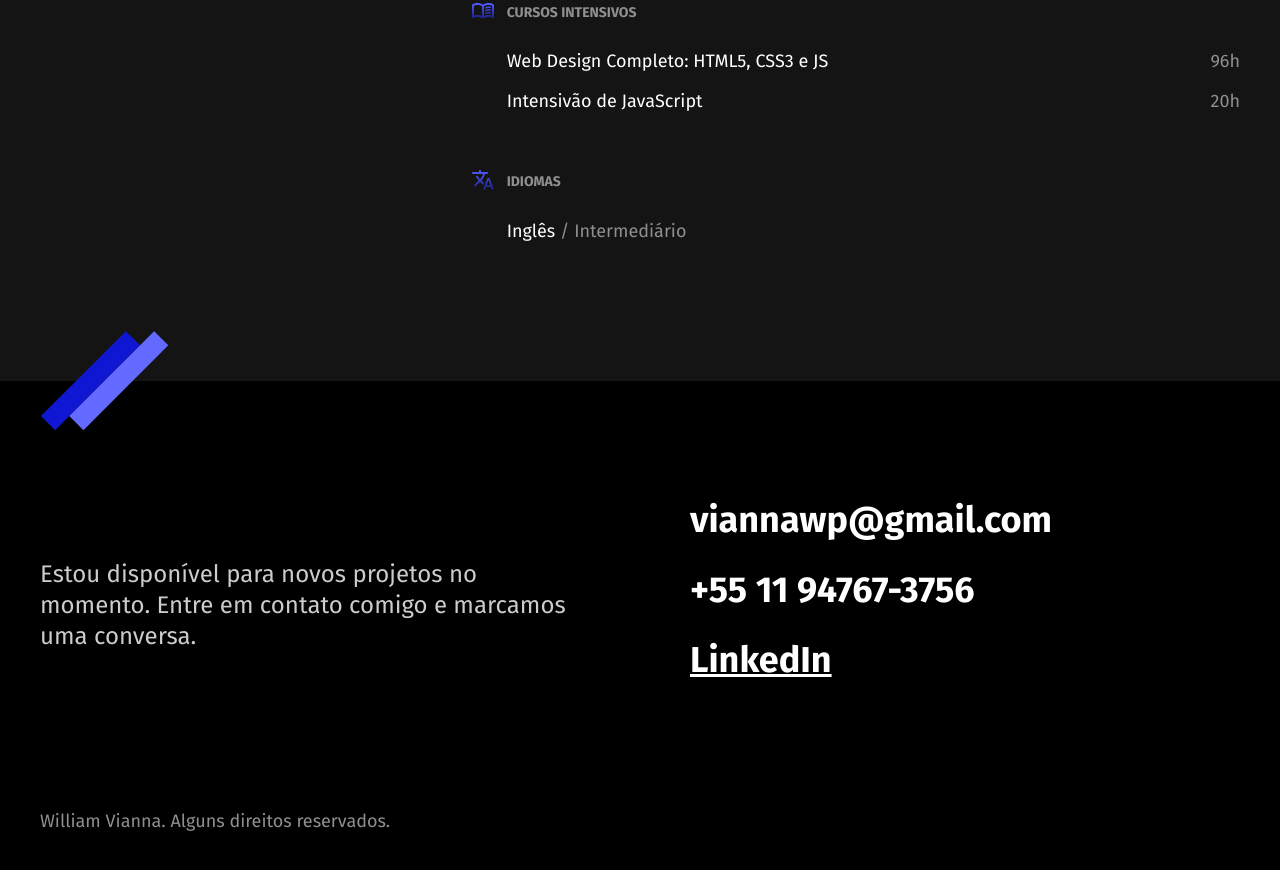
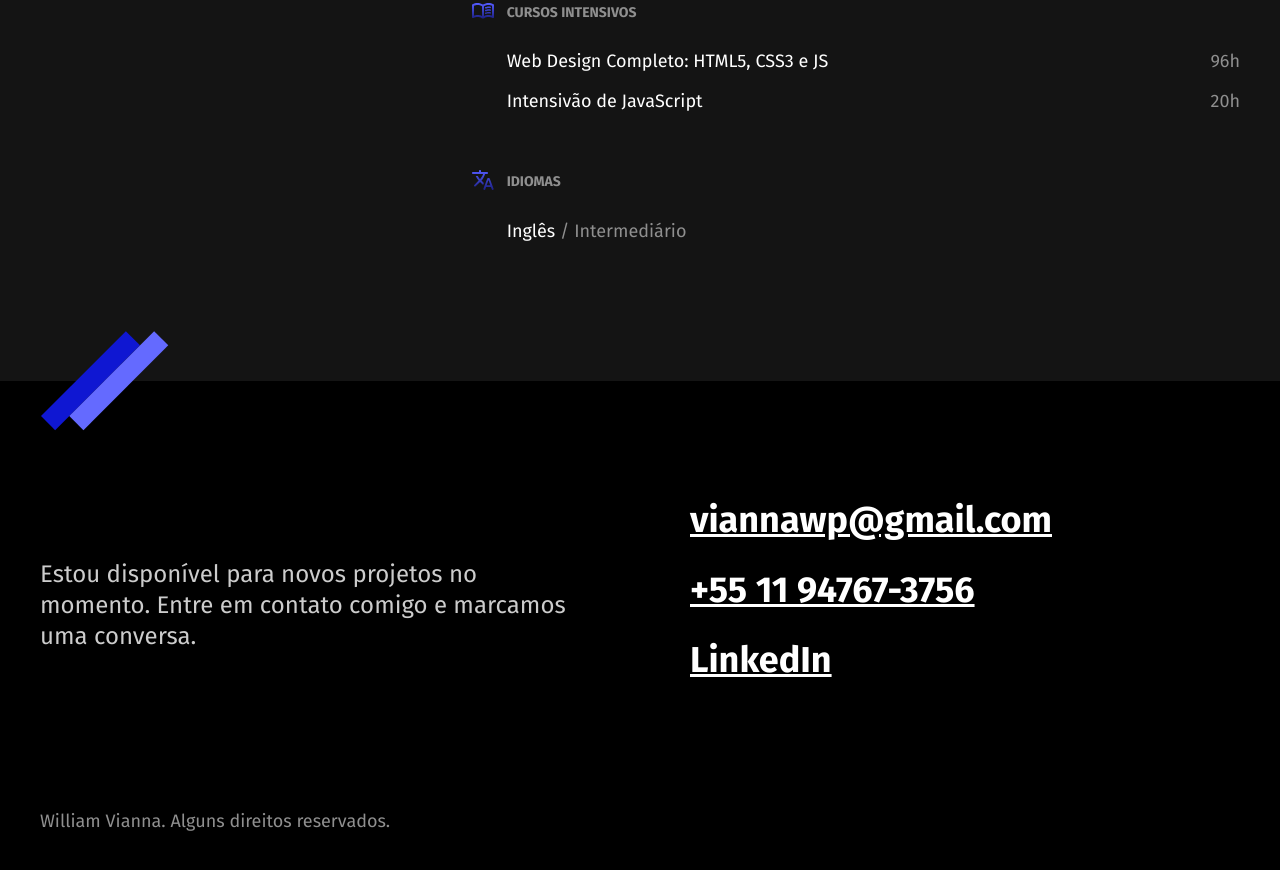
Before and after one commit to williamvianna/williamvianna.github.io, a plain HTML site: page index.html in a window 1280 px wide. Shown: the part 1842-2712 px from the top of the page. Drawn offline with Linux system fonts and the light colour scheme.

Commit message:
Inserido link no e-mail e whatsapp

```diff
--- a/index.html
+++ b/index.html
@@ -122,8 +122,8 @@
         <div class="footer-container">
             <p class="footer-texto">Estou disponível para novos projetos no momento. Entre em contato comigo e marcamos uma conversa.</p>
             <ul class="footer-contato">
-                <li>viannawp@gmail.com</li>
-                <li>+55 11 94767-3756</li>
+                <li><a href="mailto:viannawp@gmail.com">viannawp@gmail.com</a></li>
+                <li><a href="https://wa.me/5511947673756" target="_blank">+55 11 94767-3756</a></li>
                 <li><a href="https://www.linkedin.com/in/william-vianna-218b7b71/" target="_blank">LinkedIn</a></li>
             </ul>
             <p class="footer-copy">William Vianna. Alguns direitos reservados.</p>
```
